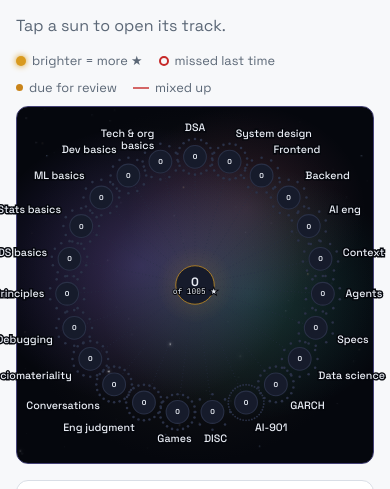
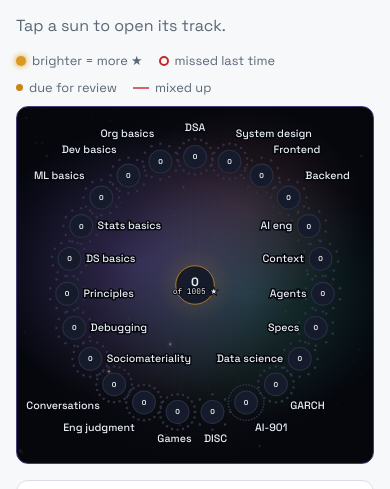
Before and after one commit to clarkngo/tells, an Astro site: page /tells/map in a window 390 px wide. Shown: the part 276-765 px from the top of the page. Built offline with nearby package versions, Linux system fonts and the light colour scheme; Astro itself is replaced by a stand-in of ours.

Commit message:
Keep map sun labels on screen on phones
On narrow screens, suns far to the left or right put their label inside
the ring, where the sky is empty, instead of past the screen edge. The
tech and org basics track's short name becomes "Org basics" so its label
fits on one line beside Dev basics.

Co-Authored-By: Claude Opus 5.5 <noreply@anthropic.com>

```diff
--- a/src/components/SkyMap.tsx
+++ b/src/components/SkyMap.tsx
@@ -175,6 +175,16 @@ export default function SkyMap({ tracks, base }: { tracks: MapTrack[]; base: str
     document.querySelector('.map-detail')?.scrollIntoView({ behavior: 'smooth', block: 'nearest' });
   }, [sel, selWish]);
 
+  // Phones place side labels differently (see Universe), so follow the width.
+  const [narrow, setNarrow] = useState(false);
+  useEffect(() => {
+    const mq = matchMedia('(max-width: 640px)');
+    const r = () => setNarrow(mq.matches);
+    r();
+    mq.addEventListener('change', r);
+    return () => mq.removeEventListener('change', r);
+  }, []);
+
   const track = tracks.find((t) => t.slug === view);
   const key = (fn: () => void) => (e: KeyboardEvent) => {
     if (e.key === 'Enter' || e.key === ' ') {
@@ -211,7 +221,7 @@ export default function SkyMap({ tracks, base }: { tracks: MapTrack[]; base: str
           {track ? (
             <TrackSky track={track} st={stats.get(track.slug)!} sel={sel} setSel={setSel} keyOf={key} />
           ) : (
-            <Universe tracks={tracks} stats={stats} go={go} keyOf={key} wishes={wishes} selWish={selWish} setSelWish={setSelWish} />
+            <Universe tracks={tracks} stats={stats} go={go} keyOf={key} wishes={wishes} selWish={selWish} setSelWish={setSelWish} narrow={narrow} />
           )}
         </g>
       </svg>
@@ -227,9 +237,9 @@ export default function SkyMap({ tracks, base }: { tracks: MapTrack[]; base: str
 
 type KeyOf = (fn: () => void) => (e: KeyboardEvent) => void;
 
-function Universe({ tracks, stats, go, keyOf, wishes, selWish, setSelWish }: {
+function Universe({ tracks, stats, go, keyOf, wishes, selWish, setSelWish, narrow }: {
   tracks: MapTrack[]; stats: Map<string, TStat>; go: (s: string) => void; keyOf: KeyOf;
-  wishes: Wish[]; selWish: string; setSelWish: (k: string) => void;
+  wishes: Wish[]; selWish: string; setSelWish: (k: string) => void; narrow: boolean;
 }) {
   // Wished-for tracks that don't exist yet: faint dashed suns between the core
   // and the track they would help, joined to it by a dashed line.
@@ -278,8 +288,13 @@ function Universe({ tracks, stats, go, keyOf, wishes, selWish, setSelWish }: {
             <circle r={32} class="map-body" />
             <circle r={32} class="map-fill" style={{ opacity: frac ? 0.2 + 0.8 * frac : 0 }} />
             <text class="map-num" y={7} text-anchor="middle">{st.stars}</text>
-            <Label text={t.short} x={(x / 360) * 64} y={(y / 360) * 64 + (y > 120 ? 20 : y < -120 ? -8 : 6)}
-              anchor={x > 60 ? 'start' : x < -60 ? 'end' : 'middle'} cls="sun" />
+            {narrow && Math.abs(x) > 270 ? (
+              // Phones: side labels point inward, where the sky is empty, so they don't run off the screen.
+              <Label text={t.short} x={x > 0 ? -46 : 46} y={8} anchor={x > 0 ? 'end' : 'start'} cls="sun inward" max={18} />
+            ) : (
+              <Label text={t.short} x={(x / 360) * 64} y={(y / 360) * 64 + (y > 120 ? 20 : y < -120 ? -8 : 6)}
+                anchor={x > 60 ? 'start' : x < -60 ? 'end' : 'middle'} cls="sun" />
+            )}
           </g>
         );
       })}
--- a/src/lib/tracks.ts
+++ b/src/lib/tracks.ts
@@ -266,7 +266,7 @@ export const devWorkflowBasics = makeTrack(
 );
 
 export const techOrgBasics = makeTrack(
-  { slug: 'tech-org-basics', name: 'Technology and organizations basics', short: 'Tech & org basics',
+  { slug: 'tech-org-basics', name: 'Technology and organizations basics', short: 'Org basics',
     tagline: 'Easier warm-up for sociomateriality: name, in plain words, how tools, routines and people shape each other at work.' },
   tobPatterns,
   import.meta.glob('../data/tracks/tech-org-basics/problems/*.json', { eager: true, import: 'default' }),
```
